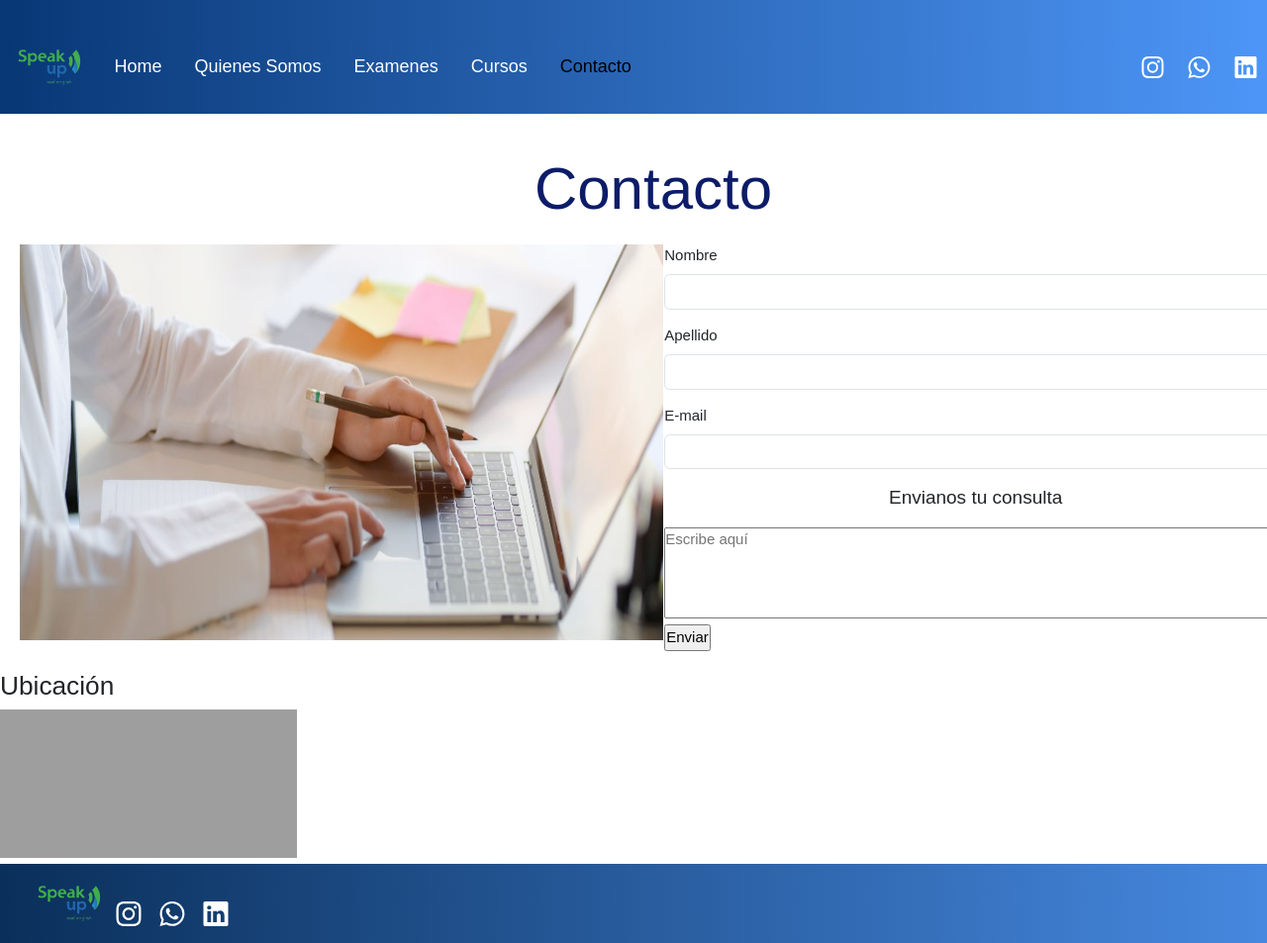
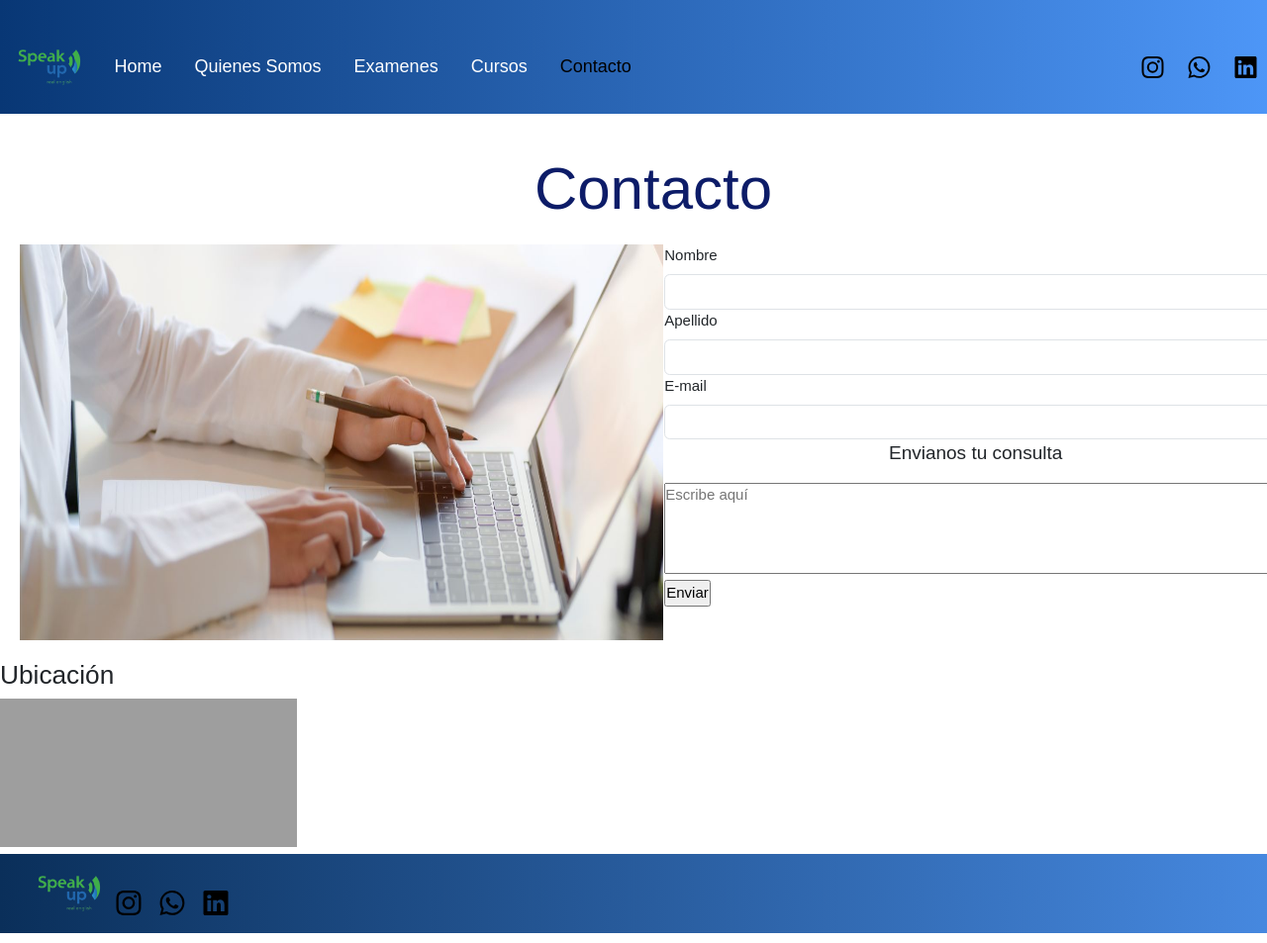
Before and after one commit to andreaperaltawebdeveloper/2daentrega-peraltaandrea-reentrega, a website: page pages/contacto.html in a window 1280 px wide. Shown: the top 953 px of the page at 99% size. Drawn offline with nearby package versions, Linux system fonts and the light colour scheme; grey boxes are pictures that could not be loaded.

Commit message:
erased the last classes related to style on html

```diff
--- a/pages/contacto.html
+++ b/pages/contacto.html
@@ -43,18 +43,15 @@
                     </ul>
                 </div>
                 <div class>
-                    <svg class="ig" xmlns="http://www.w3.org/2000/svg" fill="currentColor"
-                        class="bi bi-instagram" viewBox="0 0 16 16">
+                    <svg class="ig" xmlns="http://www.w3.org/2000/svg" class="bi bi-instagram" viewBox="0 0 16 16">
                         <path
                             d="M8 0C5.829 0 5.556.01 4.703.048 3.85.088 3.269.222 2.76.42a3.9 3.9 0 0 0-1.417.923A3.9 3.9 0 0 0 .42 2.76C.222 3.268.087 3.85.048 4.7.01 5.555 0 5.827 0 8.001c0 2.172.01 2.444.048 3.297.04.852.174 1.433.372 1.942.205.526.478.972.923 1.417.444.445.89.719 1.416.923.51.198 1.09.333 1.942.372C5.555 15.99 5.827 16 8 16s2.444-.01 3.298-.048c.851-.04 1.434-.174 1.943-.372a3.9 3.9 0 0 0 1.416-.923c.445-.445.718-.891.923-1.417.197-.509.332-1.09.372-1.942C15.99 10.445 16 10.173 16 8s-.01-2.445-.048-3.299c-.04-.851-.175-1.433-.372-1.941a3.9 3.9 0 0 0-.923-1.417A3.9 3.9 0 0 0 13.24.42c-.51-.198-1.092-.333-1.943-.372C10.443.01 10.172 0 7.998 0zm-.717 1.442h.718c2.136 0 2.389.007 3.232.046.78.035 1.204.166 1.486.275.373.145.64.319.92.599s.453.546.598.92c.11.281.24.705.275 1.485.039.843.047 1.096.047 3.231s-.008 2.389-.047 3.232c-.035.78-.166 1.203-.275 1.485a2.5 2.5 0 0 1-.599.919c-.28.28-.546.453-.92.598-.28.11-.704.24-1.485.276-.843.038-1.096.047-3.232.047s-2.39-.009-3.233-.047c-.78-.036-1.203-.166-1.485-.276a2.5 2.5 0 0 1-.92-.598 2.5 2.5 0 0 1-.6-.92c-.109-.281-.24-.705-.275-1.485-.038-.843-.046-1.096-.046-3.233s.008-2.388.046-3.231c.036-.78.166-1.204.276-1.486.145-.373.319-.64.599-.92s.546-.453.92-.598c.282-.11.705-.24 1.485-.276.738-.034 1.024-.044 2.515-.045zm4.988 1.328a.96.96 0 1 0 0 1.92.96.96 0 0 0 0-1.92m-4.27 1.122a4.109 4.109 0 1 0 0 8.217 4.109 4.109 0 0 0 0-8.217m0 1.441a2.667 2.667 0 1 1 0 5.334 2.667 2.667 0 0 1 0-5.334" />
                     </svg>
-                    <svg class="wapp" xmlns="http://www.w3.org/2000/svg" fill="currentColor"
-                        class="bi bi-whatsapp" viewBox="0 0 16 16">
+                    <svg class="wapp" xmlns="http://www.w3.org/2000/svg" class="bi bi-whatsapp" viewBox="0 0 16 16">
                         <path
                             d="M13.601 2.326A7.85 7.85 0 0 0 7.994 0C3.627 0 .068 3.558.064 7.926c0 1.399.366 2.76 1.057 3.965L0 16l4.204-1.102a7.9 7.9 0 0 0 3.79.965h.004c4.368 0 7.926-3.558 7.93-7.93A7.9 7.9 0 0 0 13.6 2.326zM7.994 14.521a6.6 6.6 0 0 1-3.356-.92l-.24-.144-2.494.654.666-2.433-.156-.251a6.56 6.56 0 0 1-1.007-3.505c0-3.626 2.957-6.584 6.591-6.584a6.56 6.56 0 0 1 4.66 1.931 6.56 6.56 0 0 1 1.928 4.66c-.004 3.639-2.961 6.592-6.592 6.592m3.615-4.934c-.197-.099-1.17-.578-1.353-.646-.182-.065-.315-.099-.445.099-.133.197-.513.646-.627.775-.114.133-.232.148-.43.05-.197-.1-.836-.308-1.592-.985-.59-.525-.985-1.175-1.103-1.372-.114-.198-.011-.304.088-.403.087-.088.197-.232.296-.346.1-.114.133-.198.198-.33.065-.134.034-.248-.015-.347-.05-.099-.445-1.076-.612-1.47-.16-.389-.323-.335-.445-.34-.114-.007-.247-.007-.38-.007a.73.73 0 0 0-.529.247c-.182.198-.691.677-.691 1.654s.71 1.916.81 2.049c.098.133 1.394 2.132 3.383 2.992.47.205.84.326 1.129.418.475.152.904.129 1.246.08.38-.058 1.171-.48 1.338-.943.164-.464.164-.86.114-.943-.049-.084-.182-.133-.38-.232" />
                     </svg>
-                    <svg class="lin" xmlns="http://www.w3.org/2000/svg" fill="currentColor"
-                        class="bi bi-linkedin" viewBox="0 0 16 16">
+                    <svg class="lin" xmlns="http://www.w3.org/2000/svg" class="bi bi-linkedin" viewBox="0 0 16 16">
                         <path
                             d="M0 1.146C0 .513.526 0 1.175 0h13.65C15.474 0 16 .513 16 1.146v13.708c0 .633-.526 1.146-1.175 1.146H1.175C.526 16 0 15.487 0 14.854zm4.943 12.248V6.169H2.542v7.225zm-1.2-8.212c.837 0 1.358-.554 1.358-1.248-.015-.709-.52-1.248-1.342-1.248S2.4 3.226 2.4 3.934c0 .694.521 1.248 1.327 1.248zm4.908 8.212V9.359c0-.216.016-.432.08-.586.173-.431.568-.878 1.232-.878.869 0 1.216.662 1.216 1.634v3.865h2.401V9.25c0-2.22-1.184-3.252-2.764-3.252-1.274 0-1.845.7-2.165 1.193v.025h-.016l.016-.025V6.169h-2.4c.03.678 0 7.225 0 7.225z" />
                     </svg>
@@ -77,16 +74,16 @@
                 </div>
                 <div class="col-lg-6">
                     <form>
-                        <div class="mb-3">
+                        <div>
                             <label for="inputName" class="form-label">Nombre</label>
                             <input type="text" class="form-control" id="inputName" aria-describedby="nameHelp">
                         </div>
-                        <div class="mb-3">
+                        <div>
                             <label for="inputApellido" class="form-label">Apellido</label>
                             <input type="apellido" class="form-control" id="inputApellido"
                                 aria-describedby="apellidolHelp">
                         </div>
-                        <div class="mb-3">
+                        <div>
                             <label for="inputEmail" class="form-label">E-mail</label>
                             <input type="email" class="form-control" id="inputEmail" aria-describedby="emailHelp">
                         </div>
@@ -117,17 +114,17 @@
         <div class="container-pie">
             <img class="logo" src="../assets/logo2.png" alt="logopie">
             <div class="container-fluid">
-                <svg class="ig" xmlns="http://www.w3.org/2000/svg" fill="currentColor" class="bi bi-instagram"
+                <svg class="ig" xmlns="http://www.w3.org/2000/svg" class="bi bi-instagram"
                     viewBox="0 0 16 16">
                     <path
                         d="M8 0C5.829 0 5.556.01 4.703.048 3.85.088 3.269.222 2.76.42a3.9 3.9 0 0 0-1.417.923A3.9 3.9 0 0 0 .42 2.76C.222 3.268.087 3.85.048 4.7.01 5.555 0 5.827 0 8.001c0 2.172.01 2.444.048 3.297.04.852.174 1.433.372 1.942.205.526.478.972.923 1.417.444.445.89.719 1.416.923.51.198 1.09.333 1.942.372C5.555 15.99 5.827 16 8 16s2.444-.01 3.298-.048c.851-.04 1.434-.174 1.943-.372a3.9 3.9 0 0 0 1.416-.923c.445-.445.718-.891.923-1.417.197-.509.332-1.09.372-1.942C15.99 10.445 16 10.173 16 8s-.01-2.445-.048-3.299c-.04-.851-.175-1.433-.372-1.941a3.9 3.9 0 0 0-.923-1.417A3.9 3.9 0 0 0 13.24.42c-.51-.198-1.092-.333-1.943-.372C10.443.01 10.172 0 7.998 0zm-.717 1.442h.718c2.136 0 2.389.007 3.232.046.78.035 1.204.166 1.486.275.373.145.64.319.92.599s.453.546.598.92c.11.281.24.705.275 1.485.039.843.047 1.096.047 3.231s-.008 2.389-.047 3.232c-.035.78-.166 1.203-.275 1.485a2.5 2.5 0 0 1-.599.919c-.28.28-.546.453-.92.598-.28.11-.704.24-1.485.276-.843.038-1.096.047-3.232.047s-2.39-.009-3.233-.047c-.78-.036-1.203-.166-1.485-.276a2.5 2.5 0 0 1-.92-.598 2.5 2.5 0 0 1-.6-.92c-.109-.281-.24-.705-.275-1.485-.038-.843-.046-1.096-.046-3.233s.008-2.388.046-3.231c.036-.78.166-1.204.276-1.486.145-.373.319-.64.599-.92s.546-.453.92-.598c.282-.11.705-.24 1.485-.276.738-.034 1.024-.044 2.515-.045zm4.988 1.328a.96.96 0 1 0 0 1.92.96.96 0 0 0 0-1.92m-4.27 1.122a4.109 4.109 0 1 0 0 8.217 4.109 4.109 0 0 0 0-8.217m0 1.441a2.667 2.667 0 1 1 0 5.334 2.667 2.667 0 0 1 0-5.334" />
                 </svg>
-                <svg class="wapp" xmlns="http://www.w3.org/2000/svg" fill="currentColor" class="bi bi-whatsapp"
+                <svg class="wapp" xmlns="http://www.w3.org/2000/svg" class="bi bi-whatsapp"
                     viewBox="0 0 16 16">
                     <path
                         d="M13.601 2.326A7.85 7.85 0 0 0 7.994 0C3.627 0 .068 3.558.064 7.926c0 1.399.366 2.76 1.057 3.965L0 16l4.204-1.102a7.9 7.9 0 0 0 3.79.965h.004c4.368 0 7.926-3.558 7.93-7.93A7.9 7.9 0 0 0 13.6 2.326zM7.994 14.521a6.6 6.6 0 0 1-3.356-.92l-.24-.144-2.494.654.666-2.433-.156-.251a6.56 6.56 0 0 1-1.007-3.505c0-3.626 2.957-6.584 6.591-6.584a6.56 6.56 0 0 1 4.66 1.931 6.56 6.56 0 0 1 1.928 4.66c-.004 3.639-2.961 6.592-6.592 6.592m3.615-4.934c-.197-.099-1.17-.578-1.353-.646-.182-.065-.315-.099-.445.099-.133.197-.513.646-.627.775-.114.133-.232.148-.43.05-.197-.1-.836-.308-1.592-.985-.59-.525-.985-1.175-1.103-1.372-.114-.198-.011-.304.088-.403.087-.088.197-.232.296-.346.1-.114.133-.198.198-.33.065-.134.034-.248-.015-.347-.05-.099-.445-1.076-.612-1.47-.16-.389-.323-.335-.445-.34-.114-.007-.247-.007-.38-.007a.73.73 0 0 0-.529.247c-.182.198-.691.677-.691 1.654s.71 1.916.81 2.049c.098.133 1.394 2.132 3.383 2.992.47.205.84.326 1.129.418.475.152.904.129 1.246.08.38-.058 1.171-.48 1.338-.943.164-.464.164-.86.114-.943-.049-.084-.182-.133-.38-.232" />
                 </svg>
-                <svg class="lin" xmlns="http://www.w3.org/2000/svg" fill="currentColor" class="bi bi-linkedin"
+                <svg class="lin" xmlns="http://www.w3.org/2000/svg" class="bi bi-linkedin"
                     viewBox="0 0 16 16">
                     <path
                         d="M0 1.146C0 .513.526 0 1.175 0h13.65C15.474 0 16 .513 16 1.146v13.708c0 .633-.526 1.146-1.175 1.146H1.175C.526 16 0 15.487 0 14.854zm4.943 12.248V6.169H2.542v7.225zm-1.2-8.212c.837 0 1.358-.554 1.358-1.248-.015-.709-.52-1.248-1.342-1.248S2.4 3.226 2.4 3.934c0 .694.521 1.248 1.327 1.248zm4.908 8.212V9.359c0-.216.016-.432.08-.586.173-.431.568-.878 1.232-.878.869 0 1.216.662 1.216 1.634v3.865h2.401V9.25c0-2.22-1.184-3.252-2.764-3.252-1.274 0-1.845.7-2.165 1.193v.025h-.016l.016-.025V6.169h-2.4c.03.678 0 7.225 0 7.225z" />
@@ -142,5 +139,4 @@
         integrity="sha384-0pUGZvbkm6XF6gxjEnlmuGrJXVbNuzT9qBBavbLwCsOGabYfZo0T0to5eqruptLy"
         crossorigin="anonymous"></script>
 </body>
-
 </html>
```
Also changed, not shown: index.html (+2 -4 lines), pages/cursos.html (+6 -12 lines), pages/examenes.html (+7 -11 lines), pages/quienessomos.html (+8 -13 lines).
